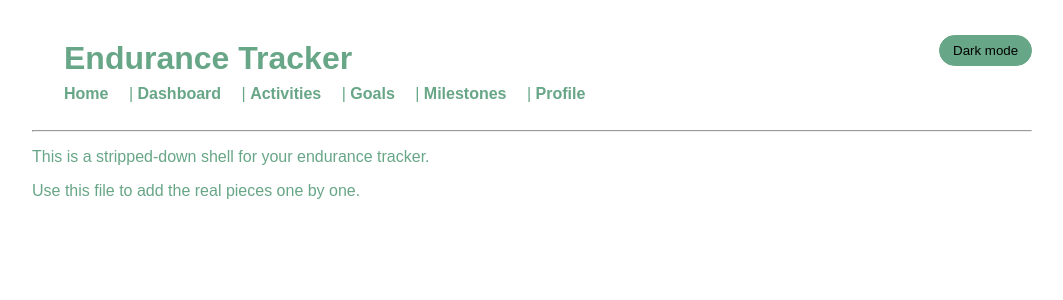
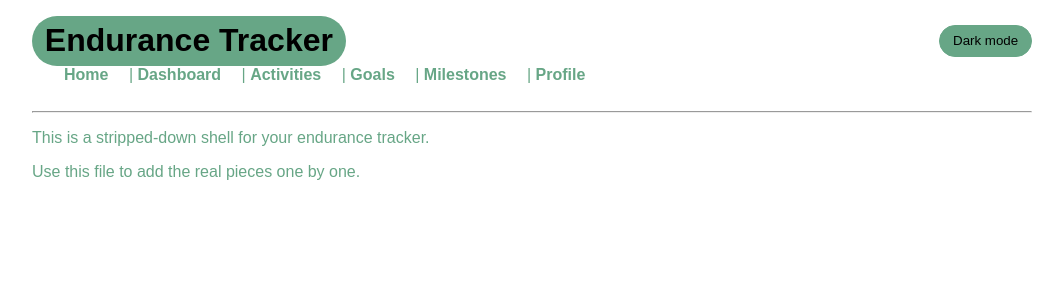
Before and after one commit to Quemmons/Endurance-Training-Tracker, a Flask app: page / in a window 1280 px wide. Shown: the top 300 px of the page, without its empty margins (108-1171 px from the left). Run offline with Flask 3, Linux system fonts and the light colour scheme.

Commit message:
Describe what you changed

```diff
--- a/app.py
+++ b/app.py
@@ -88,7 +88,7 @@ def page(title, body):
           <body class="theme-{{ dark_mode }}">
             <div class="page-shell">
               <div class="topbar">
-                <h1>Endurance Tracker</h1>
+                <h1 class="page-title">Endurance Tracker</h1>
                 <form method="post" action="/theme/toggle" class="theme-toggle-form">
                   <button type="submit" class="theme-toggle-btn">
                     {{ 'Light mode' if dark_mode == 'dark' else 'Dark mode' }}
--- a/static/css/styles.css
+++ b/static/css/styles.css
@@ -82,6 +82,14 @@ h1 {
   margin: 0;
   padding: 1.5rem 2rem 0.5rem;
   color: #67A686;
+}
+
+.page-title {
+  display: inline-block;
+  background: #67A686;
+  color: #000000;
+  padding: 0.4rem 0.8rem;
+  border-radius: 999px;
 }
 
 nav {
```
